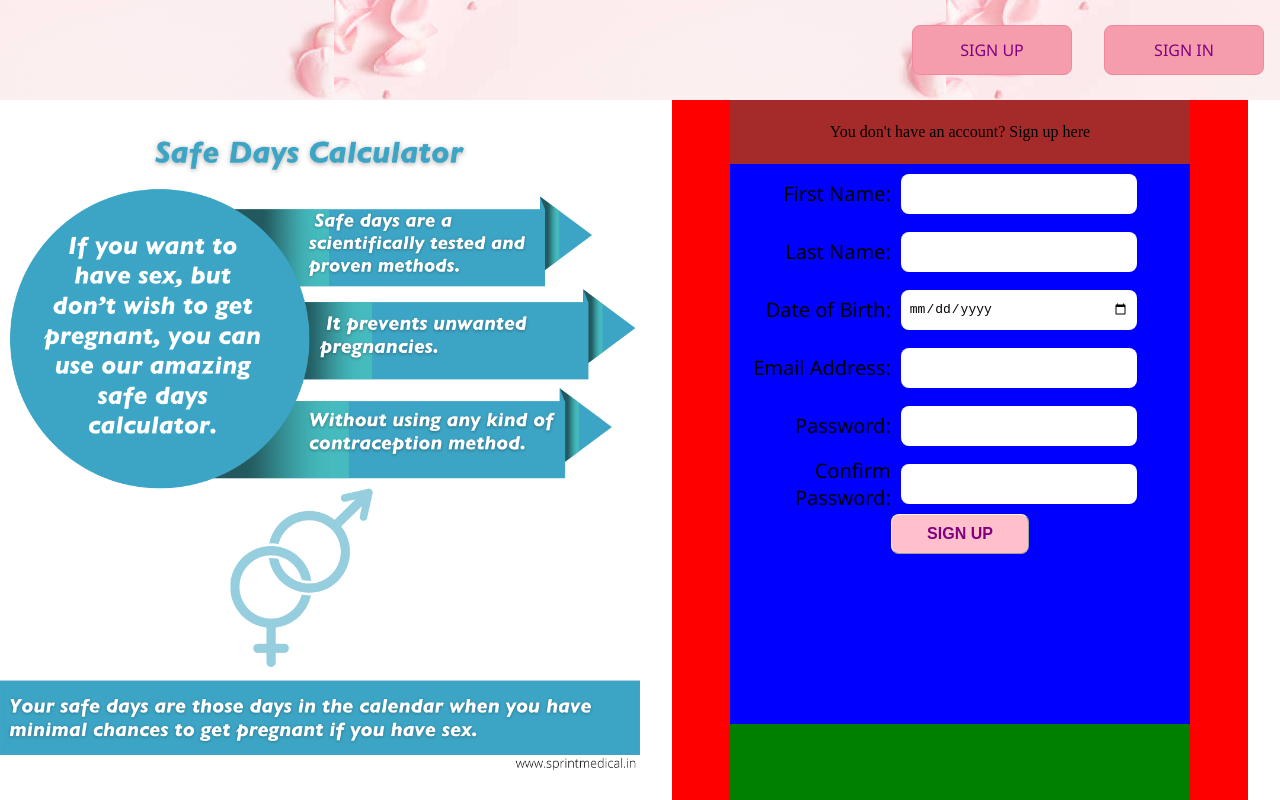
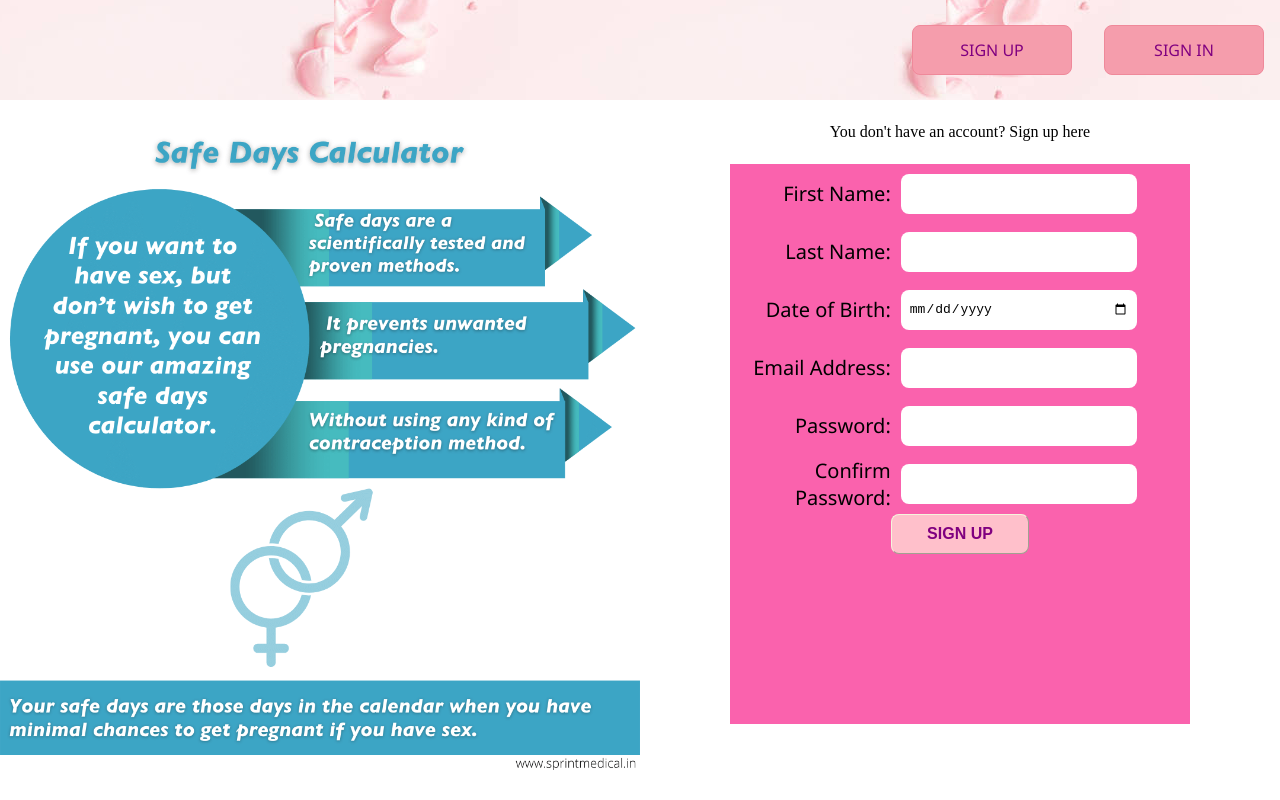
Before and after one commit to Kevin-Code-Master/Period-Tracker, a plain HTML site: page index.html in a window 1280 px wide. Drawn offline with Linux system fonts and the light colour scheme.

Commit message:
Updated the background of the sign up form'

```diff
--- a/index.html
+++ b/index.html
@@ -31,7 +31,7 @@
                 </div>
                 <!-- Div container for the sign-up form -->
                 <div id="sign_up_form_container">
-                    <form action="#">
+                    <form action="/results.html" method="get" autocomplete="off" enctype="multipart/form-data" target="_blank">
                         <table>
                             <tr>
                                 <td class="sign_up_labels"><label for="first_name">First Name:</label></td>
--- a/main.css
+++ b/main.css
@@ -81,7 +81,6 @@ main {
     flex-direction: column;
     width: 90%;
     height: inherit;
-    background-color: red;
     align-items: center;
 }
 /* You don't have an account prompt */
@@ -91,13 +90,11 @@ main {
     display: flex;
     align-items: center;
     justify-content: center;
-    background-color: brown;
 }
 /* div for the sign-up form */
 #sign_up_form_container {
     width: 80%;
     height: 80vh;
-    background-color: green;
     display: flex;
     flex-direction: column;
     align-items: center;
@@ -108,7 +105,7 @@ main {
     height: 70vh;
     display: flex;
     flex-direction: column;
-    background-color: blue;
+    background-image: url("/images/form-background.jpg");
     align-items: center;
 }
 /* Inputs for the sign up form */
```
Also changed, not shown: results.html (added, +11 -0 lines), images/form-background.jpg (added).
